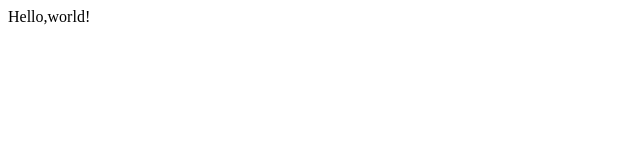
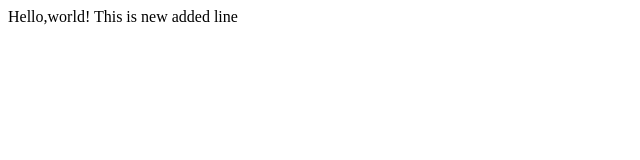
Before and after one commit to Balaji751/Html, a plain HTML site: page index.html in a window 1280 px wide. Shown: the whole page, without its empty margins (0-640 px from the left). Drawn offline with Linux system fonts and the light colour scheme.

Commit message:
new commit

```diff
--- a/index.html
+++ b/index.html
@@ -4,5 +4,6 @@
     </head>
     <body>
         Hello,world!
+        This is new added line
     </body>
 </html>
```
